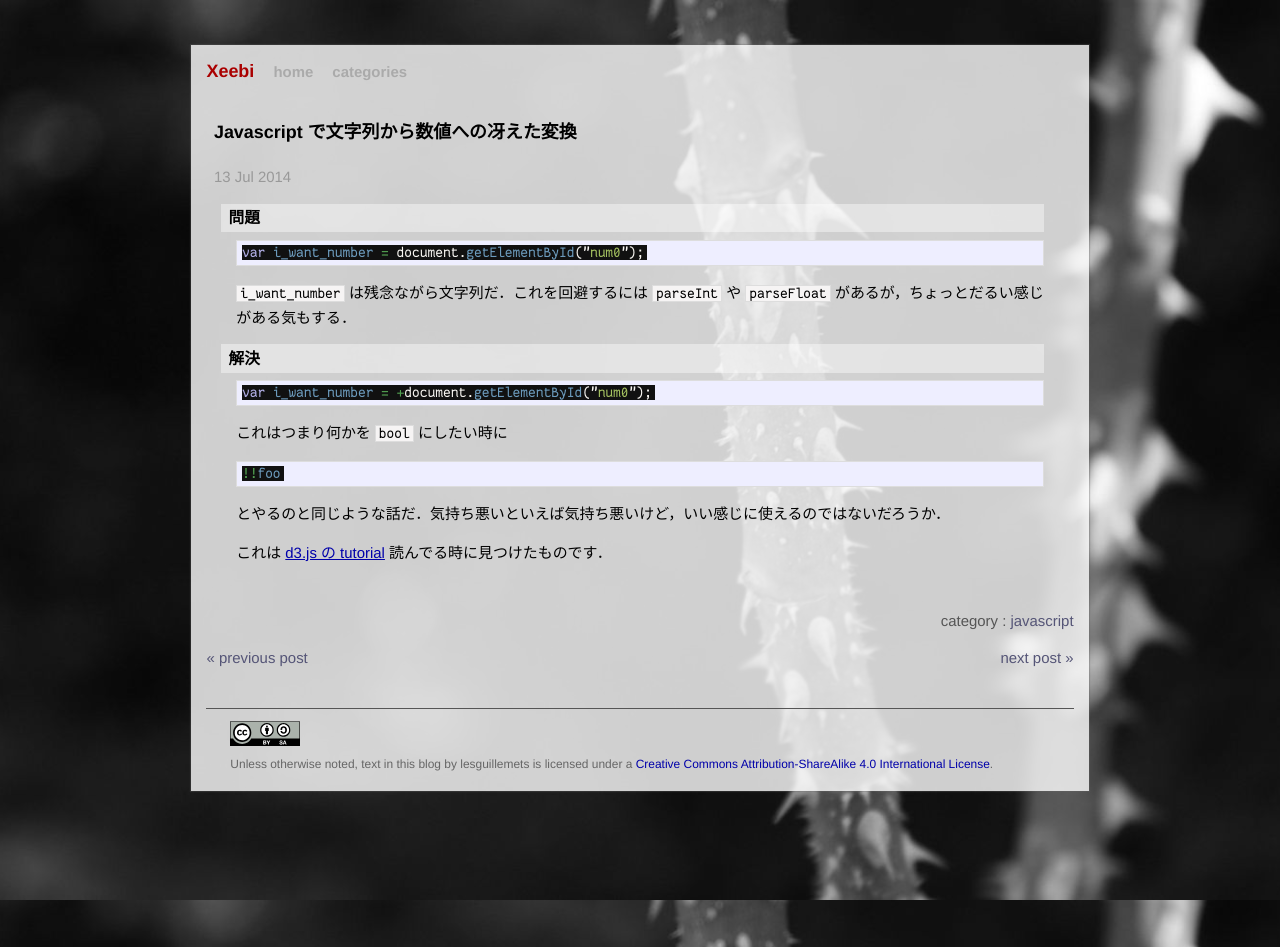
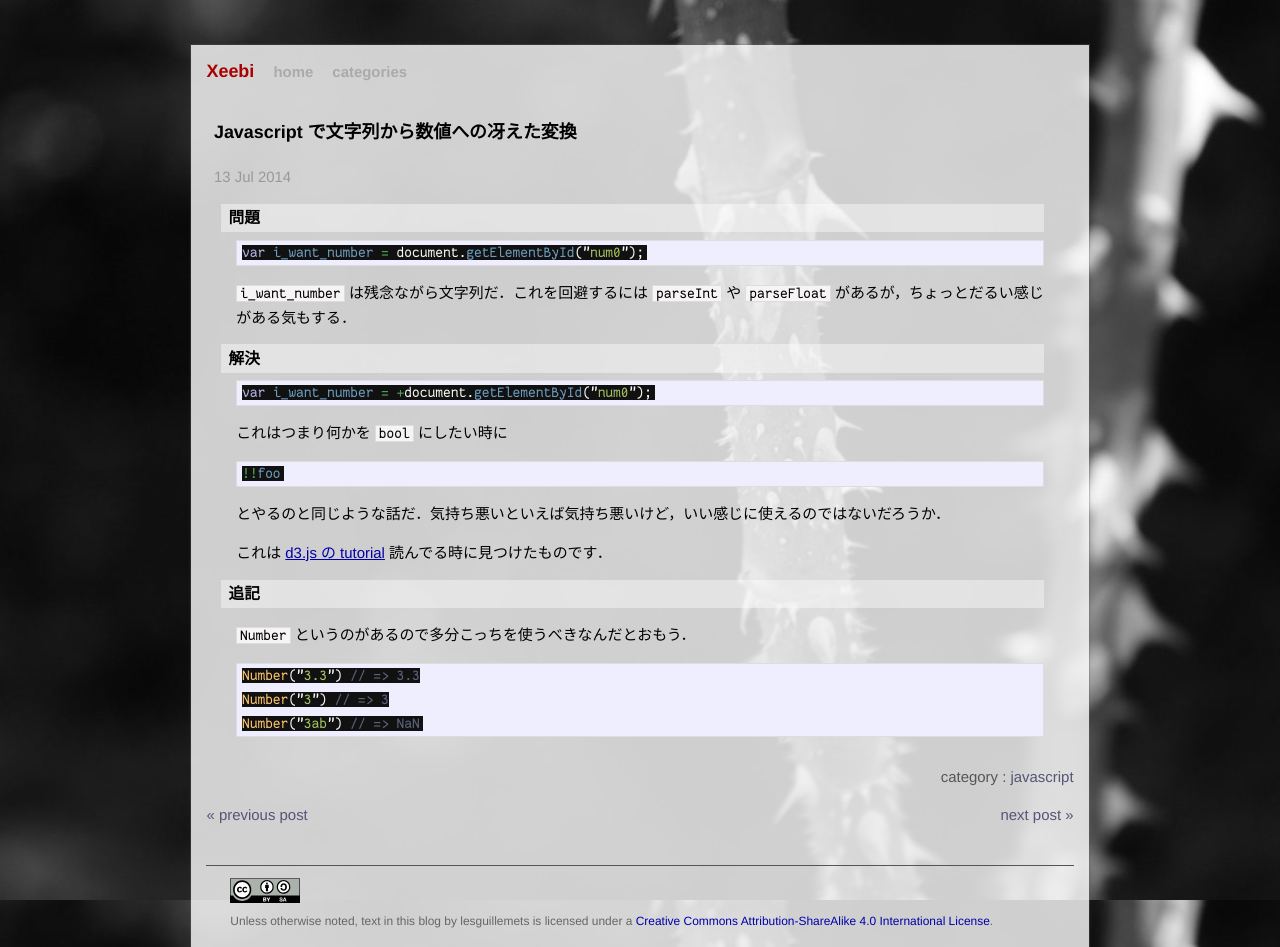
Before and after one commit to lesguillemets/blog, a Jekyll site: the page built from _posts/2014-07-13-js-coerce-to-number.md, in a window 1280 px wide. Built offline with Jekyll 4.4.1, drawn with Linux system fonts in a browser that asks for light colours.

Commit message:
update _posts/2014-07-13-js-coerce-to-number.md

```diff
--- a/_posts/2014-07-13-js-coerce-to-number.md
+++ b/_posts/2014-07-13-js-coerce-to-number.md
@@ -28,3 +28,13 @@ var i_want_number = +document.getElementById("num0");
 とやるのと同じような話だ．気持ち悪いといえば気持ち悪いけど，いい感じに使えるのではないだろうか．
 
 これは [d3.js の tutorial](http://bost.ocks.org/mike/bar/2/) 読んでる時に見つけたものです．
+
+### 追記
+
+`Number` というのがあるので多分こっちを使うべきなんだとおもう．
+
+{% highlight javascript %}
+Number("3.3") // => 3.3
+Number("3") // => 3
+Number("3ab") // => NaN
+{% endhighlight %}
```
